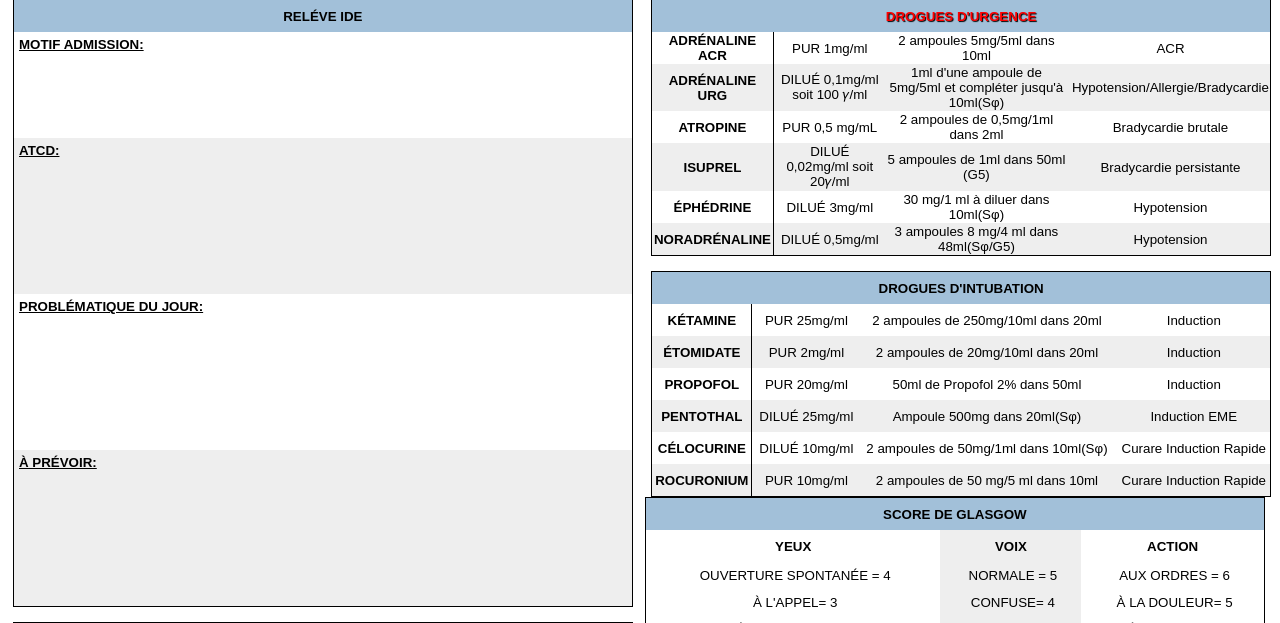
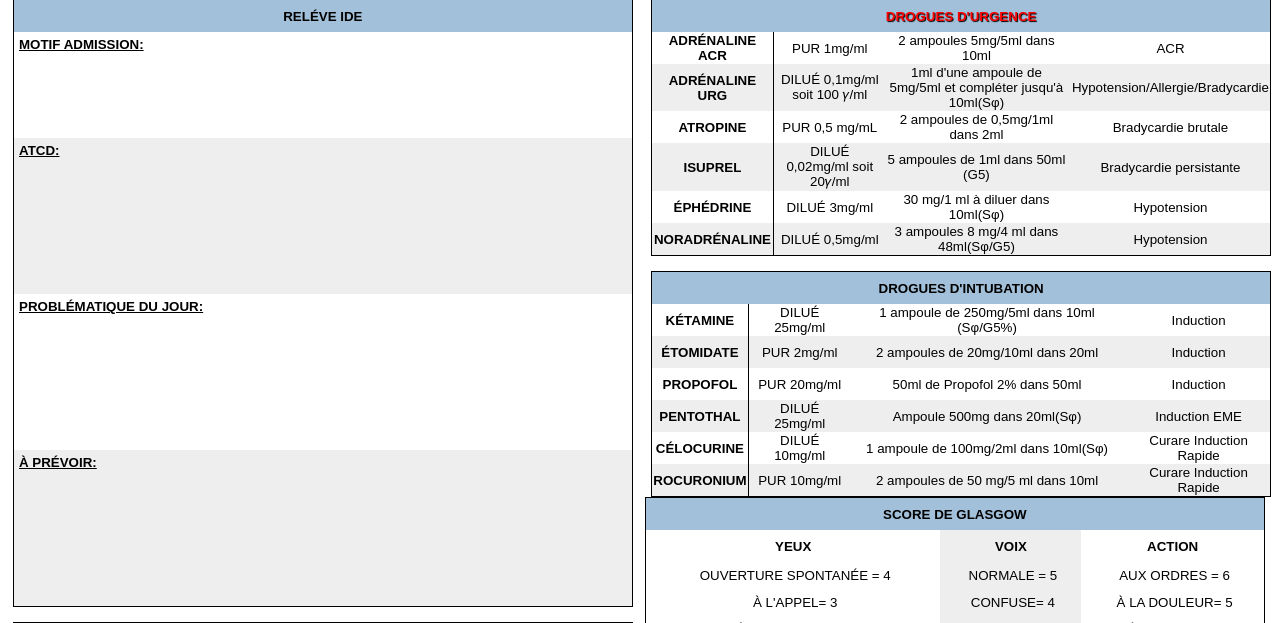
Before and after one commit to sebastienpro/ch-ales, a Flask app: page /verso in a window 1280 px wide. Shown: the part 32-655 px from the top of the page. Run offline with Flask 2, Linux system fonts and the light colour scheme.

Commit message:
Update intubation.html

```diff
--- a/templates/verso/right/intubation.html
+++ b/templates/verso/right/intubation.html
@@ -7,8 +7,8 @@
     <tbody>
     <tr>
         <th style="text-align: center;" class="border-r">KÉTAMINE</th>
-        <td style="text-align: center">PUR 25mg/ml </td>
-        <td style="text-align: center">2 ampoules de 250mg/10ml dans 20ml</td>
+        <td style="text-align: center">DILUÉ 25mg/ml </td>
+        <td style="text-align: center">1 ampoule de 250mg/5ml dans 10ml (Sφ/G5%)</td>
         <td style="text-align: center">Induction</td>
     </tr>
     <tr class="bg-g">
@@ -32,7 +32,7 @@
     <tr>
         <th style="text-align: center" class="border-r">CÉLOCURINE</th>
         <td style="text-align: center">DILUÉ 10mg/ml</td>
-        <td style="text-align: center">2 ampoules de 50mg/1ml dans 10ml(Sφ)</td>
+        <td style="text-align: center">1 ampoule de 100mg/2ml dans 10ml(Sφ)</td>
         <td style="text-align: center">Curare Induction Rapide</td>
     </tr>
     <tr class="bg-g">
```
